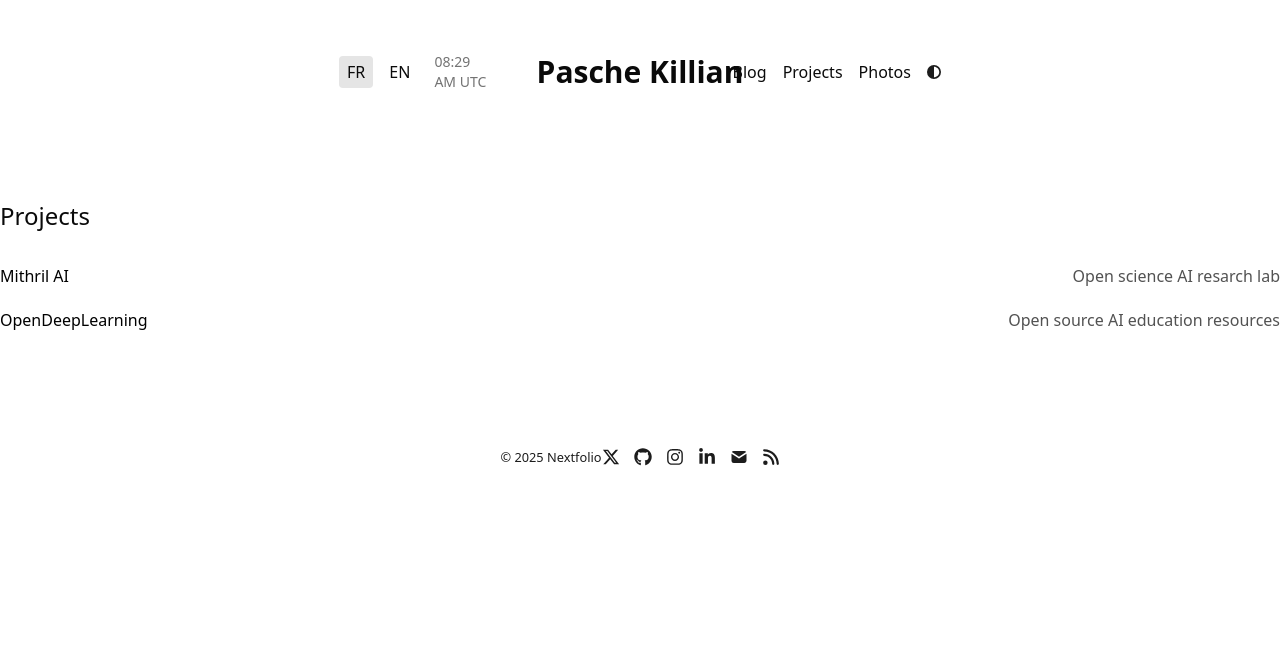
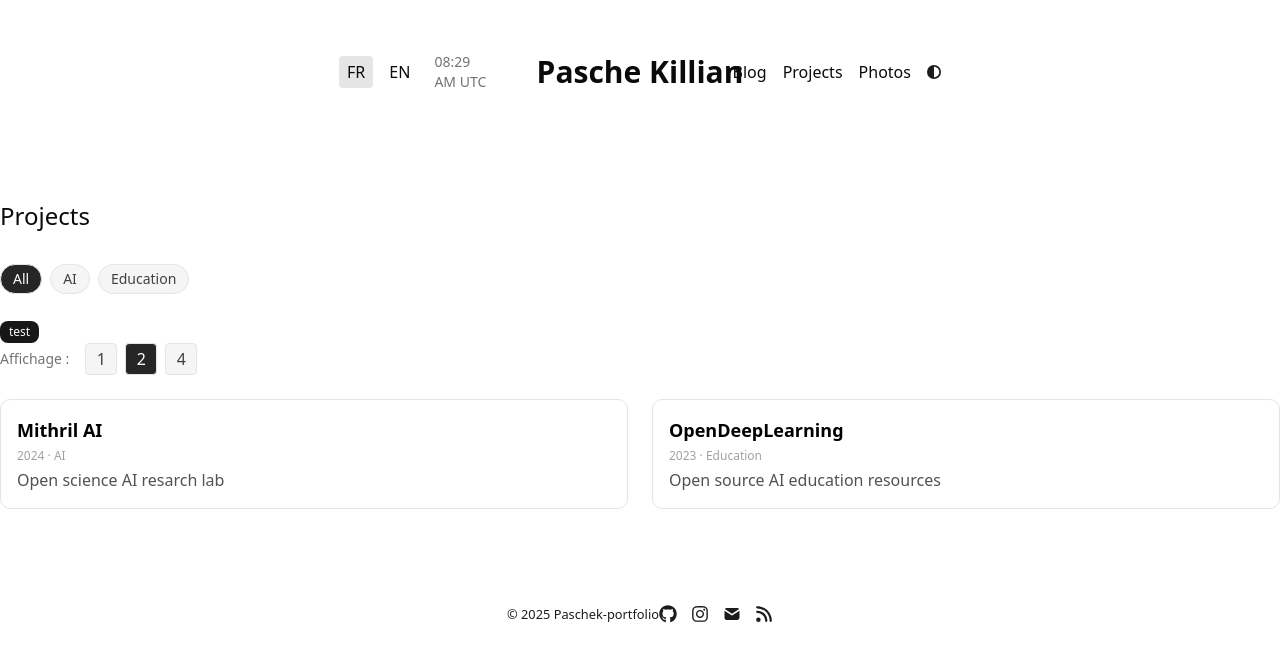
Before and after one commit to PascheK/portfolio-paschek-blog, a Next.js app: page /projects in a window 1280 px wide. Shown: the top 660 px of the page. Built offline with nearby package versions, Linux system fonts and the light colour scheme.

Commit message:
Refactor portfolio structure and enhance project display features

```diff
--- a/app/page.tsx
+++ b/app/page.tsx
@@ -1,63 +1,23 @@
-import Image from "next/image";
-import { socialLinks } from "@/lib/config";
+import { Button } from "@/components/ui/button";
+
 
 export default function Page() {
   return (
-    <section>
-      <a href={socialLinks.instagram} target="_blank">
-        <Image
-          src="/profile.png"
-          alt="Profile photo"
-          className="rounded-full bg-gray-100 block lg:mt-5 mt-0 lg:mb-5 mb-10 mx-auto sm:float-right sm:ml-5 sm:mb-5 grayscale hover:grayscale-0"
-          unoptimized
-          width={160}
-          height={160}
-          priority
-        />
-      </a>
-      <h1 className="mb-8 text-2xl font-medium">Portfolio template!</h1>
-      <div className="prose prose-neutral dark:prose-invert">
-        <p>
-          A clean, fast, and lightweight portfolio template built with Next.js,
-          Vercel, and Tailwind CSS.
-        </p>
-        <p>
-          Nextfolio has everything you need for a portfolio: MDX blog, SEO, RSS,
-          Atom & JSON feeds, analytics, Tweet & YouTube embeds, KaTeX and {""}
-          <a
-            target="_blank"
-            href="https://github.com/1msirius/Nextfolio?tab=readme-ov-file#features"
-          >
-            more
-          </a>
-          .
-        </p>
-        <p>
-          Nextfolio is{" "}
-          <a href={socialLinks.github} target="_blank">
-            open-source
-          </a>{" "}
-          and fully customizable, making it easy to add more features.
-        </p>
-        <p>
-          <a
-            href="https://vercel.com/new/clone?repository-url=https%3A%2F%2Fgithub.com%2F1msirius%2FNextfolio"
-            target="_blank"
-          >
-            Deploy
-          </a>{" "}
-          your Nextfolio site with Vercel in minutes and follow the set up
-          instructions in the{" "}
-          <a href="/blog/getting-started">Getting Started</a> post.
-        </p>
-        <p>
-          Built and maintained by{" "}
-          <a href="https://imsirius.xyz/" target="_blank">
-            Sirius
-          </a>
-          .
-        </p>
-      </div>
-    </section>
+    <>
+      <section>
+        <div>
+          <h1>Welcome to my portfolio</h1>
+          <p>image</p>
+        </div>
+      </section>
+      <section>
+        <h2>My latest project</h2>
+        <Button>see more</Button>
+      </section>
+      <section>
+        <h2>My latest post</h2>
+        <Button>see more</Button>
+      </section>
+    </>
   );
 }
--- a/app/projects/page.tsx
+++ b/app/projects/page.tsx
@@ -1,34 +1,16 @@
+
 import Link from "next/link";
 import type { Metadata } from "next";
 import { projects } from "./project-data";
+import ProjectsClient from "./projects-client";
+
 
 export const metadata: Metadata = {
   title: "Projects",
-  description: "Nextfolio Projects",
+  description: "Nextfolio Projects"
 };
 
+
 export default function Projects() {
-  return (
-    <section>
-      <h1 className="mb-8 text-2xl font-medium">Projects</h1>
-      <div>
-        {projects.map((project, index) => (
-          <Link
-            key={index}
-            href={project.url}
-            className="flex flex-col space-y-1 mb-5 transition-opacity duration-200 hover:opacity-80"
-            target="_blank"
-            rel="noopener noreferrer"
-          >
-            <div className="w-full flex flex-col sm:flex-row justify-between items-start sm:items-center space-y-1 sm:space-y-0 sm:space-x-2">
-              <h2 className="text-black dark:text-white">{project.title}</h2>
-              <p className="text-neutral-600 dark:text-neutral-400">
-                {project.description}
-              </p>
-            </div>
-          </Link>
-        ))}
-      </div>
-    </section>
-  );
+  return <ProjectsClient projects={projects} />;
 }
--- a/app/projects/project-data.tsx
+++ b/app/projects/project-data.tsx
@@ -1,8 +1,10 @@
+
 export interface Project {
   title: string;
   year: number;
   description: string;
   url: string;
+  category: string;
 }
 
 export const projects: Project[] = [
@@ -11,11 +13,14 @@ export const projects: Project[] = [
     year: 2024,
     description: "Open science AI resarch lab",
     url: "https://github.com/mithrilai",
+    category: "AI",
   },
   {
     title: "OpenDeepLearning",
     year: 2023,
     description: "Open source AI education resources",
     url: "https://opendeeplearning.xyz/",
+    category: "Education",
   },
+  // Ajoute d'autres projets ici avec la propriété category
 ];
--- /dev/null
+++ b/app/projects/projects-client.tsx
@@ -0,0 +1,63 @@
+"use client";
+
+import Link from "next/link";
+import { useState } from "react";
+import type { Project } from "./project-data";
+import { CategoryFilter } from "@/components/ui/category-filter";
+import { GridSwitcher } from "@/components/ui/grid-switcher";
+import { Badge } from "@/components/ui/badge";
+
+const getCategories = (projects: { category: string }[]): string[] => {
+  const cats = projects.map((p) => p.category);
+  return ["All", ...Array.from(new Set(cats))];
+};
+
+export default function ProjectsClient({ projects }: { projects: Project[] }) {
+  const [category, setCategory] = useState("All");
+  const [columns, setColumns] = useState(2);
+
+  const categories: string[] = getCategories(projects);
+  const filtered = category === "All" ? projects : projects.filter((p) => p.category === category);
+
+  return (
+    <section>
+      <h1 className="mb-8 text-2xl font-medium">Projects</h1>
+      <CategoryFilter
+        categories={categories}
+        selected={category}
+        onSelect={setCategory}
+        className="mb-6"
+      />
+      <Badge>test</Badge>
+      <GridSwitcher
+        value={columns}
+        onChange={setColumns}
+        className="mb-6"
+      />
+      <div
+        className={`grid gap-6 ${columns === 1
+          ? "grid-cols-1"
+          : columns === 2
+            ? "grid-cols-1 sm:grid-cols-2"
+            : "grid-cols-1 sm:grid-cols-2 lg:grid-cols-4"
+          }`}
+      >
+        {filtered.map((project, index) => (
+          <Link
+            key={index}
+            href={project.url}
+            className="flex flex-col space-y-2 p-4 border rounded-lg transition-shadow hover:shadow-lg bg-white dark:bg-neutral-900"
+            target="_blank"
+            rel="noopener noreferrer"
+          >
+            <div className="flex flex-col gap-1">
+              <h2 className="text-lg font-semibold text-black dark:text-white">{project.title}</h2>
+              <span className="text-xs text-neutral-400">{project.year} &middot; {project.category}</span>
+              <p className="text-neutral-600 dark:text-neutral-400">{project.description}</p>
+            </div>
+          </Link>
+        ))}
+      </div>
+    </section>
+  );
+}
--- a/components/footer.tsx
+++ b/components/footer.tsx
@@ -24,10 +24,8 @@ function SocialLink({ href, icon: Icon }) {
 function SocialLinks() {
   return (
     <div className="flex text-lg gap-3.5 float-right transition-opacity duration-300 hover:opacity-90">
-      <SocialLink href={socialLinks.twitter} icon={FaXTwitter} />
       <SocialLink href={socialLinks.github} icon={FaGithub} />
       <SocialLink href={socialLinks.instagram} icon={FaInstagram} />
-      <SocialLink href={socialLinks.linkedin} icon={FaLinkedinIn} />
       <SocialLink href={socialLinks.email} icon={TbMailFilled} />
       <a href="/rss.xml" target="_self">
         <FaRss />
--- /dev/null
+++ b/components/ui/category-filter.tsx
@@ -0,0 +1,24 @@
+import React from "react";
+
+interface CategoryFilterProps {
+  categories: string[];
+  selected: string;
+  onSelect: (cat: string) => void;
+  className?: string;
+}
+
+export function CategoryFilter({ categories, selected, onSelect, className = "" }: CategoryFilterProps) {
+  return (
+    <div className={`flex flex-wrap gap-2 ${className}`}>
+      {categories.map((cat) => (
+        <button
+          key={cat}
+          onClick={() => onSelect(cat)}
+          className={`px-3 py-1 rounded-full border text-sm transition-colors ${selected === cat ? "bg-neutral-800 text-white dark:bg-neutral-200 dark:text-black" : "bg-neutral-100 dark:bg-neutral-800 text-neutral-700 dark:text-neutral-200"}`}
+        >
+          {cat}
+        </button>
+      ))}
+    </div>
+  );
+}
--- /dev/null
+++ b/components/ui/grid-switcher.tsx
@@ -0,0 +1,26 @@
+import React from "react";
+
+interface GridSwitcherProps {
+  values?: number[];
+  value: number;
+  onChange: (n: number) => void;
+  className?: string;
+}
+
+export function GridSwitcher({ values = [1, 2, 4], value, onChange, className = "" }: GridSwitcherProps) {
+  return (
+    <div className={`flex gap-2 items-center ${className}`}>
+      <span className="text-sm text-neutral-500 mr-2">Affichage :</span>
+      {values.map((n) => (
+        <button
+          key={n}
+          onClick={() => onChange(n)}
+          className={`w-8 h-8 flex items-center justify-center rounded border transition-colors ${value === n ? "bg-neutral-800 text-white dark:bg-neutral-200 dark:text-black" : "bg-neutral-100 dark:bg-neutral-800 text-neutral-700 dark:text-neutral-200"}`}
+          aria-label={`Afficher en ${n} colonne${n > 1 ? "s" : ""}`}
+        >
+          {n}
+        </button>
+      ))}
+    </div>
+  );
+}
--- a/lib/config.ts
+++ b/lib/config.ts
@@ -1,7 +1,7 @@
 export const metaData = {
-  baseUrl: "https://nextfolio-template.vercel.app/",
-  title: "Nextfolio",
-  name: "Sirius",
+  baseUrl: "https://paschek-portfolio.vercel.app/",
+  title: "Paschek-portfolio",
+  name: "Pasche Killian",
   ogImage: "/opengraph-image.png",
   description:
     "A clean, fast, and lightweight portfolio template built with Next.js, Vercel, and Tailwind CSS for optimal performance.",
@@ -12,5 +12,5 @@ export const socialLinks = {
   github: "https://github.com/1msirius/Nextfolio",
   instagram: "https://www.instagram.com/",
   linkedin: "https://www.linkedin.com/",
-  email: "mailto:example@gmail.com",
+  email: "mailto:killian.pasche7@gmail.com",
 };
```
Also changed, not shown: app/projects/[slug]/page.tsx (added).
